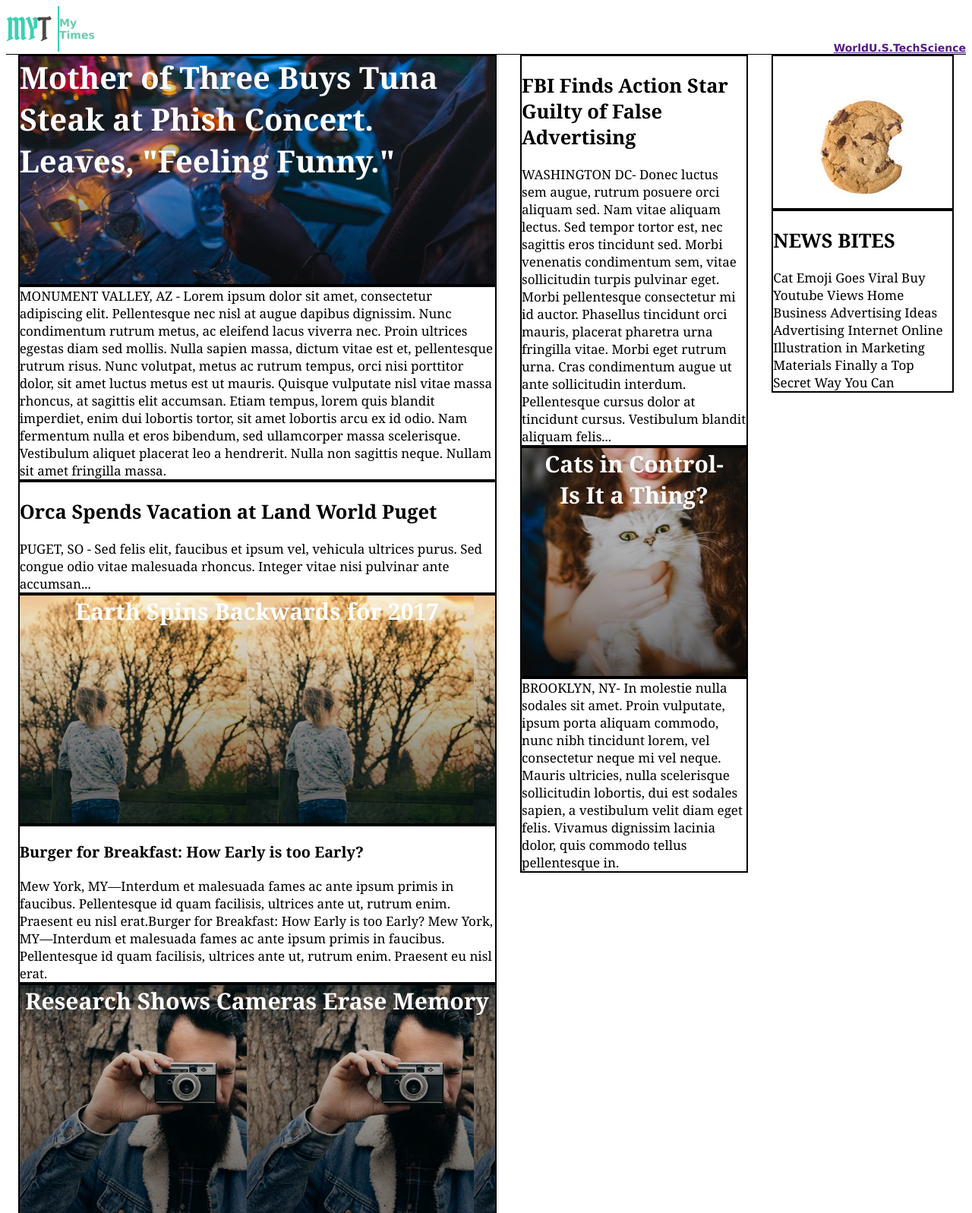
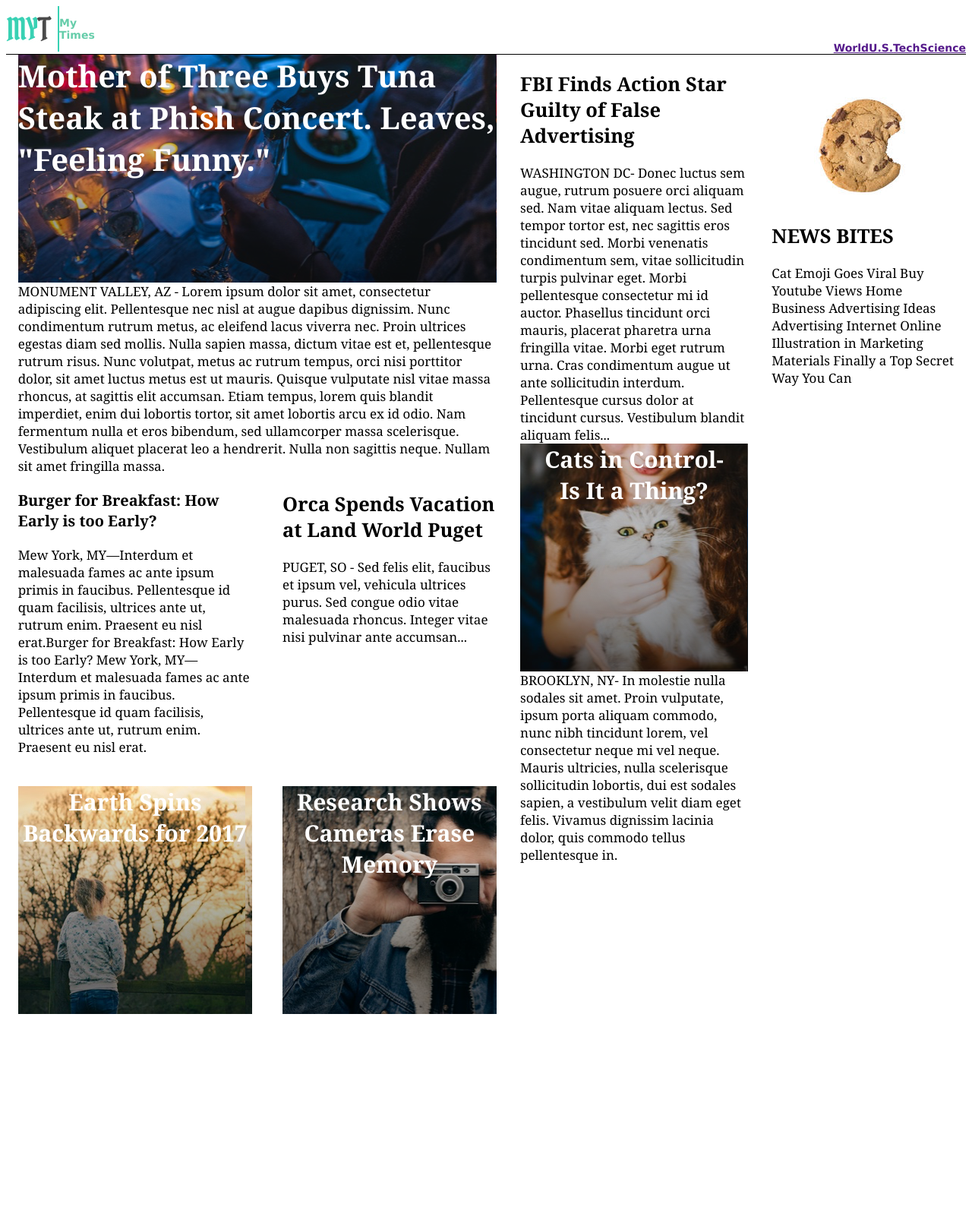
Before and after one commit to steelcurtainx5/MyTimes, a plain HTML site: page index.html in a window 1280 px wide. Shown: the top 1597 px of the page at 76% size. After the commit the page ends 1343 px from the top, so only its background shows below. Drawn offline with Linux system fonts and the light colour scheme.

```diff
--- a/index.html
+++ b/index.html
@@ -17,11 +17,13 @@
       <div class="column large">
         <div class="mom">Mother of Three Buys Tuna Steak at Phish Concert. Leaves, "Feeling Funny."</div>
         <div class="a">MONUMENT VALLEY, AZ - Lorem ipsum dolor sit amet, consectetur adipiscing elit. Pellentesque nec nisl at augue dapibus dignissim. Nunc condimentum rutrum metus, ac eleifend lacus viverra nec. Proin ultrices egestas diam sed mollis. Nulla sapien massa, dictum vitae est et, pellentesque rutrum risus. Nunc volutpat, metus ac rutrum tempus, orci nisi porttitor dolor, sit amet luctus metus est ut mauris. Quisque vulputate nisl vitae massa rhoncus, at sagittis elit   accumsan.     Etiam tempus, lorem quis blandit imperdiet, enim dui lobortis tortor, sit amet lobortis arcu ex id odio. Nam fermentum nulla et eros bibendum, sed ullamcorper massa scelerisque. Vestibulum aliquet placerat leo a hendrerit. Nulla non sagittis neque. Nullam sit amet fringilla massa.</div>
-        <div class="b"><h2>Orca Spends Vacation at Land World Puget</h2>PUGET, SO - Sed felis elit, faucibus et ipsum vel, vehicula ultrices purus. Sed congue odio vitae malesuada rhoncus. Integer vitae nisi pulvinar ante accumsan...</div>
-        <div class="c">Earth Spins Backwards for 2017</div>
-        <div class="d"><h3>Burger for Breakfast: How Early is too Early?</h3>Mew York, MY—Interdum et malesuada fames ac ante ipsum primis in faucibus. Pellentesque id quam facilisis, ultrices ante ut, rutrum enim. Praesent eu nisl erat.Burger for Breakfast: How Early is too Early?
-         Mew York, MY—Interdum et malesuada fames ac ante ipsum primis in faucibus. Pellentesque id quam facilisis, ultrices ante ut, rutrum enim. Praesent eu nisl erat.</div>
-        <div class="e">Research Shows Cameras Erase Memory</div>
+          <div class="quad">
+           <div class="b"><h2>Orca Spends Vacation at Land World Puget</h2>PUGET, SO - Sed felis elit, faucibus et ipsum vel, vehicula ultrices purus. Sed congue odio vitae malesuada rhoncus. Integer vitae nisi pulvinar ante accumsan...</div>
+           <div class="c">Earth Spins Backwards for 2017</div>
+           <div class="d"><h3>Burger for Breakfast: How Early is too Early?</h3>Mew York, MY—Interdum et malesuada fames ac ante ipsum primis in faucibus. Pellentesque id quam facilisis, ultrices ante ut, rutrum enim. Praesent eu nisl erat.Burger for Breakfast: How Early is too Early?
+            Mew York, MY—Interdum et malesuada fames ac ante ipsum primis in faucibus. Pellentesque id quam facilisis, ultrices ante ut, rutrum enim. Praesent eu nisl erat.</div>
+           <div class="e">Research Shows Cameras Erase Memory</div>
+          </div>
       </div>
       <div class="column medium">
         <div class="f"><h2>FBI Finds Action Star Guilty of False Advertising</h2>
--- a/resources/css/style.css
+++ b/resources/css/style.css
@@ -24,60 +24,52 @@
   }
   .column.medium {
     width: 300px;
+    display: flex;
+    flex-direction: column;
     }
   .column.small {
     width: 240px;
   }
   .story{
-    border: solid 2px black;
     }
 .mom {
-  border: solid 2px black;
   background-image: url("../images/img-story-main.png");
   height: 300px;
   font-size: 40px !important;
   }
 .a {
-  border: solid 2px black;
   }
 .b {
-  border: solid 2px black;
+  grid-area: b;
 }
 .c {
-  border: solid 2px black;
   background-image: url("../images/img-story-2.png");
   height: 300px;
   text-align: center;
+  grid-area: c;
   }
 .d {
-  border: solid 2px black;
+  grid-area: d;
 }
 .e {
-  border: solid 2px black;
   background-image: url("../images/img-story-3.png");
   height: 300px;
   text-align: center;
 }
 .f {
-  border: solid 2px black;
   }
 .g {
-  border: solid 2px black;
   background-image: url("../images/img-story-1.png");
   height: 300px;
   text-align: center;
   }
 .h {
-  border: solid 2px black;
   }
 .i {
-  border: solid 2px black;
   background-image: url("../images/img-news-bite.png");
   height: 200px;
 }
 .j {
-  border: solid 2px black;
-
   }
 .a, .b, .d, .e, .f, .g, .h, .i, .j {
   font-family: Georgia;
@@ -90,4 +82,10 @@
   color: White;
   font-weight: bold;
 }
+.quad {
+  display: grid;
+  grid-template-areas: "d b"
+                       "c e";
+  grid-gap: 40px;
+}
 .footer {}
```
Lines whose indentation alone changed are shown as unchanged.
